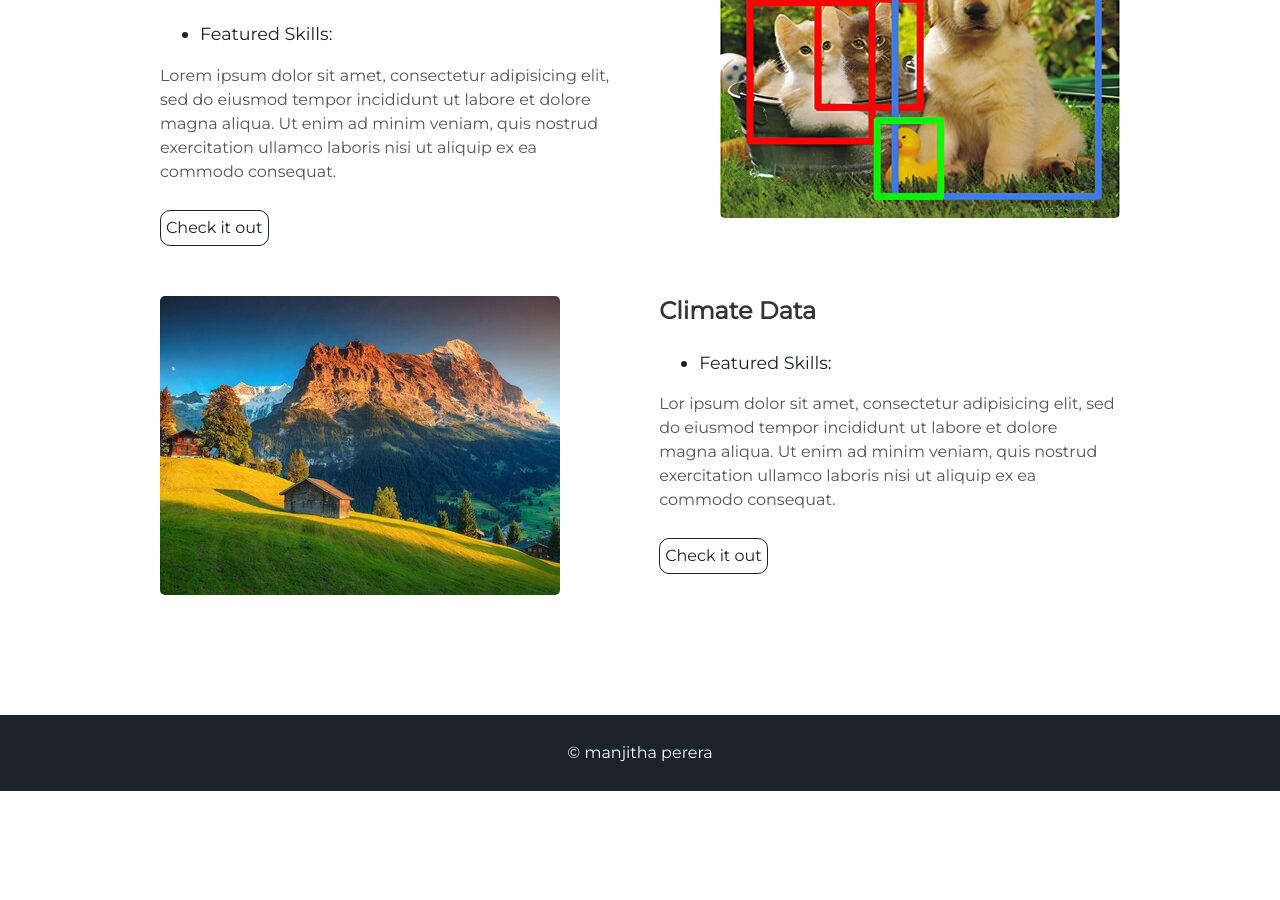
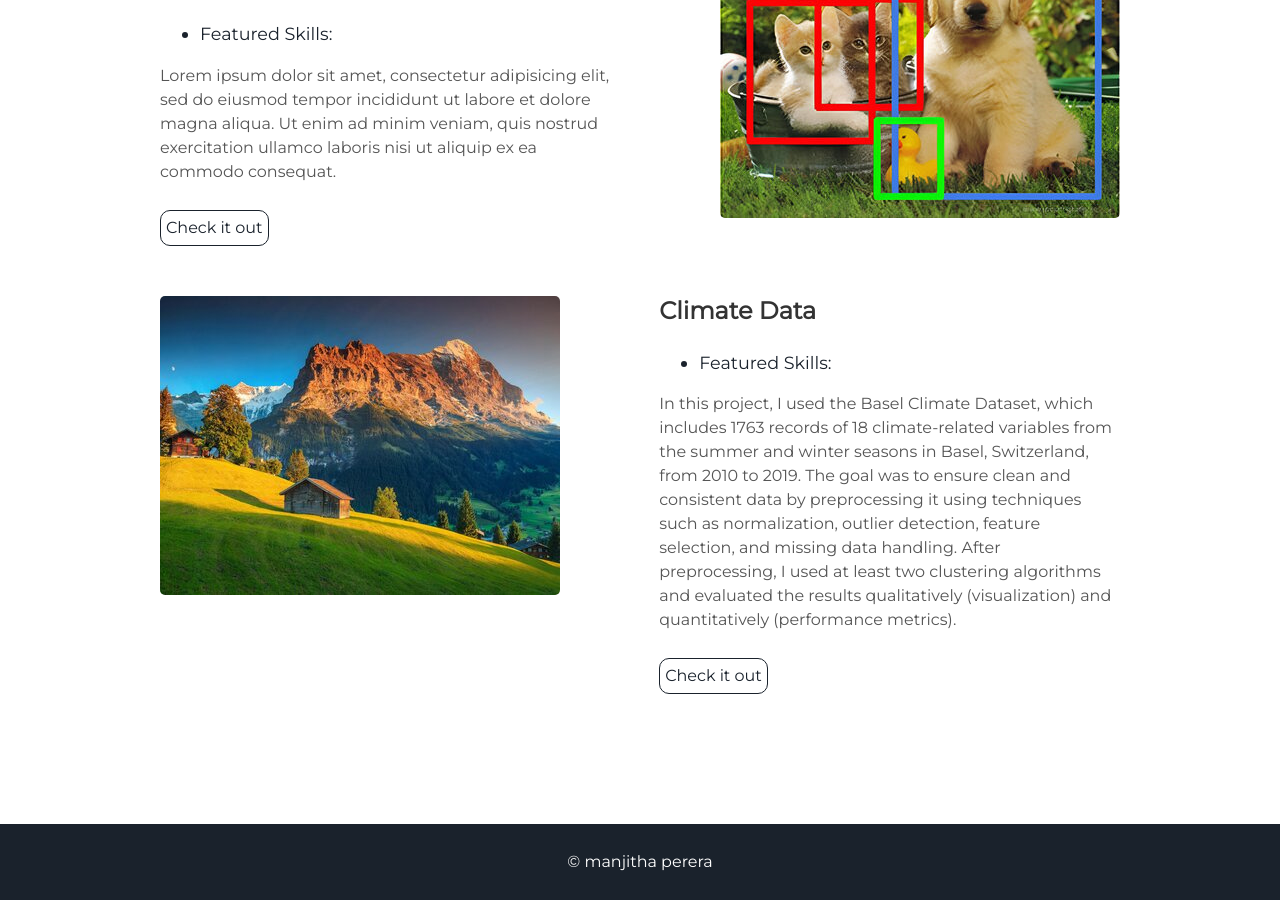
Before and after one commit to m-perera/m-perera.github.io, a Jekyll site: the page built from README.md, in a window 1280 px wide and 900 px high, scrolled down 1836 px. Built offline with Jekyll 4.4.1, drawn with Linux system fonts in a browser that asks for light colours; our own code applies the rules of GitHub Pages for plain Markdown files; before the commit the page ends 2627 px from its top, so only the background shows below that.

Commit message:
Update projects.html

```diff
--- a/_includes/projects.html
+++ b/_includes/projects.html
@@ -23,7 +23,7 @@
     <ul>
       <li> Featured Skills: </li>
     </ul>
-    <p>Lor ipsum dolor sit amet, consectetur adipisicing elit, sed do eiusmod tempor incididunt ut labore et dolore magna aliqua. Ut enim ad minim veniam, quis nostrud exercitation ullamco laboris nisi ut aliquip ex ea commodo consequat.</p>
+    <p>In this project, I used the Basel Climate Dataset, which includes 1763 records of 18 climate-related variables from the summer and winter seasons in Basel, Switzerland, from 2010 to 2019. The goal was to ensure clean and consistent data by preprocessing it using techniques such as normalization, outlier detection, feature selection, and missing data handling. After preprocessing, I used at least two clustering algorithms and evaluated the results qualitatively (visualization) and quantitatively (performance metrics). </p>
     <a class="project-link" href="https://github.com/m-perera/Climate-Project/blob/main/Climate.ipynb" target="_blank">Check it out</a>
   </div>
 </div>
```
